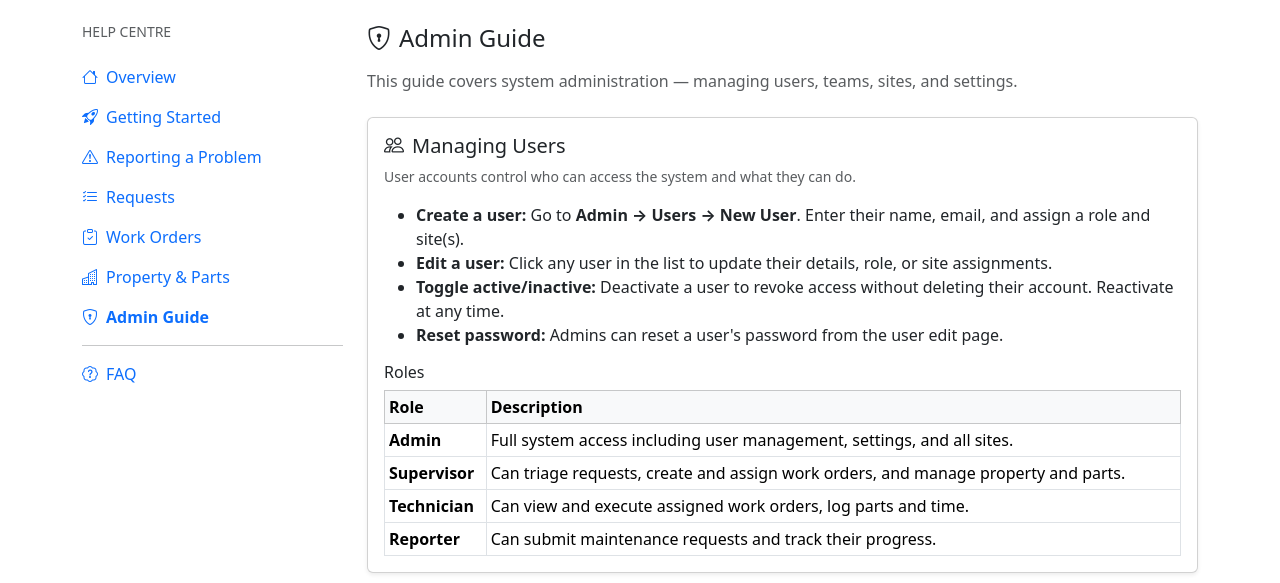
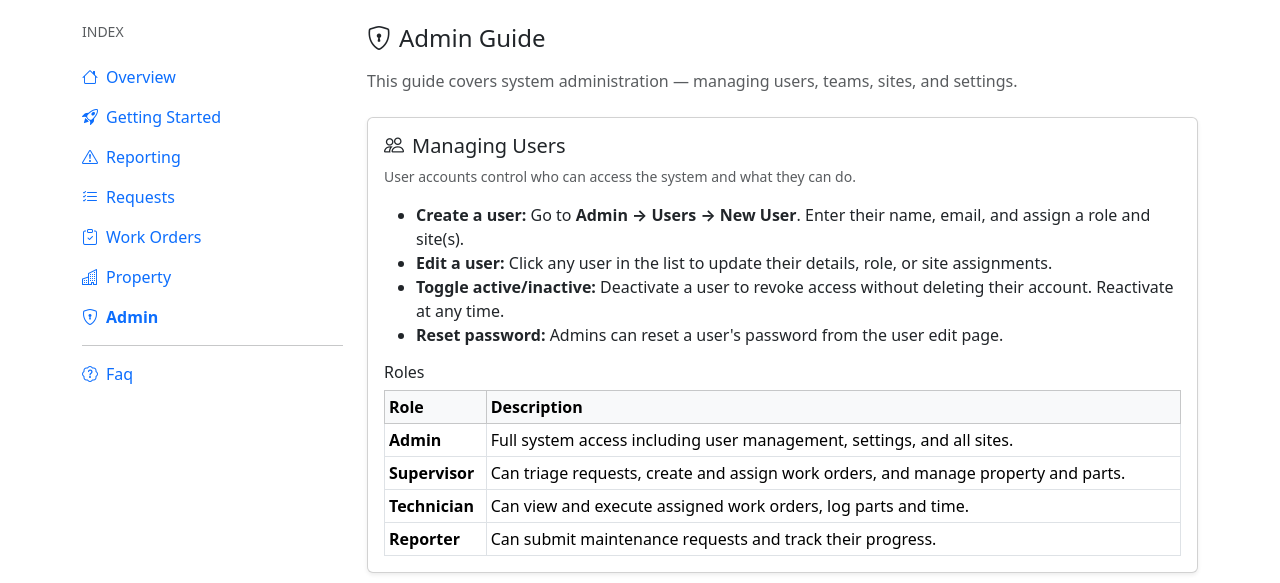
Before and after one commit to AmigoUK/CMMS, a Flask app: page /help/admin in a window 1280 px wide. Shown: the part 56-639 px from the top of the page. Run offline with Flask 3, Linux system fonts and the light colour scheme; a user stored in the database is signed in; tables that the repository leaves empty hold one stand-in row (values such as "Sample post").

Commit message:
Translate help sidebar navigation to use _() calls
All 25 hardcoded English strings in help sidebar replaced with
translation keys. Sidebar now displays in Polish when PL is active.
Covers: desktop sidebar, mobile dropdown, and footer.

Co-Authored-By: Claude Opus 4.6 (1M context) <noreply@anthropic.com>

```diff
--- a/templates/help/base_help.html
+++ b/templates/help/base_help.html
@@ -30,44 +30,44 @@
     {# Sidebar navigation — desktop #}
     <div class="col-lg-3 mb-4 d-none d-lg-block">
         <div class="position-sticky" style="top: 5rem;">
-            <h6 class="text-muted text-uppercase small mb-3">Help Centre</h6>
+            <h6 class="text-muted text-uppercase small mb-3">{{ _('ui.help.index') }}</h6>
             <nav class="nav flex-column">
                 <a class="nav-link px-0 {% if request.endpoint == 'help.index' %}fw-bold text-primary{% endif %}"
                    href="{{ url_for('help.index') }}">
-                    <i class="bi bi-house me-2"></i>Overview
+                    <i class="bi bi-house me-2"></i>{{ _('ui.help.overview') }}
                 </a>
                 <a class="nav-link px-0 {% if request.endpoint == 'help.getting_started' %}fw-bold text-primary{% endif %}"
                    href="{{ url_for('help.getting_started') }}">
-                    <i class="bi bi-rocket-takeoff me-2"></i>Getting Started
+                    <i class="bi bi-rocket-takeoff me-2"></i>{{ _('ui.help.getting_started') }}
                 </a>
                 <a class="nav-link px-0 {% if request.endpoint == 'help.reporting' %}fw-bold text-primary{% endif %}"
                    href="{{ url_for('help.reporting') }}">
-                    <i class="bi bi-exclamation-triangle me-2"></i>Reporting a Problem
+                    <i class="bi bi-exclamation-triangle me-2"></i>{{ _('ui.help.reporting') }}
                 </a>
                 <a class="nav-link px-0 {% if request.endpoint == 'help.requests_help' %}fw-bold text-primary{% endif %}"
                    href="{{ url_for('help.requests_help') }}">
-                    <i class="bi bi-list-check me-2"></i>Requests
+                    <i class="bi bi-list-check me-2"></i>{{ _('ui.help.requests') }}
                 </a>
                 {% if current_user.is_authenticated %}
                 <a class="nav-link px-0 {% if request.endpoint == 'help.work_orders' %}fw-bold text-primary{% endif %}"
                    href="{{ url_for('help.work_orders') }}">
-                    <i class="bi bi-clipboard-check me-2"></i>Work Orders
+                    <i class="bi bi-clipboard-check me-2"></i>{{ _('ui.help.work_orders') }}
                 </a>
                 <a class="nav-link px-0 {% if request.endpoint == 'help.property_help' %}fw-bold text-primary{% endif %}"
                    href="{{ url_for('help.property_help') }}">
-                    <i class="bi bi-buildings me-2"></i>Property &amp; Parts
+                    <i class="bi bi-buildings me-2"></i>{{ _('ui.help.property') }}
                 </a>
                 {% endif %}
                 {% if current_user.is_authenticated and current_user.is_admin %}
                 <a class="nav-link px-0 {% if request.endpoint == 'help.admin_guide' %}fw-bold text-primary{% endif %}"
                    href="{{ url_for('help.admin_guide') }}">
-                    <i class="bi bi-shield-lock me-2"></i>Admin Guide
+                    <i class="bi bi-shield-lock me-2"></i>{{ _('ui.help.admin') }}
                 </a>
                 {% endif %}
                 <hr class="my-2">
                 <a class="nav-link px-0 {% if request.endpoint == 'help.faq' %}fw-bold text-primary{% endif %}"
                    href="{{ url_for('help.faq') }}">
-                    <i class="bi bi-patch-question me-2"></i>FAQ
+                    <i class="bi bi-patch-question me-2"></i>{{ _('ui.help.faq') }}
                 </a>
             </nav>
         </div>
@@ -78,23 +78,23 @@
         <div class="dropdown">
             <button class="btn btn-outline-secondary w-100 d-flex justify-content-between align-items-center"
                     type="button" data-bs-toggle="dropdown">
-                <span><i class="bi bi-book me-2"></i>Help Navigation</span>
+                <span><i class="bi bi-book me-2"></i>{{ _('ui.help.navigation') }}</span>
                 <i class="bi bi-chevron-down"></i>
             </button>
             <ul class="dropdown-menu w-100">
-                <li><a class="dropdown-item" href="{{ url_for('help.index') }}"><i class="bi bi-house me-2"></i>Overview</a></li>
-                <li><a class="dropdown-item" href="{{ url_for('help.getting_started') }}"><i class="bi bi-rocket-takeoff me-2"></i>Getting Started</a></li>
-                <li><a class="dropdown-item" href="{{ url_for('help.reporting') }}"><i class="bi bi-exclamation-triangle me-2"></i>Reporting a Problem</a></li>
-                <li><a class="dropdown-item" href="{{ url_for('help.requests_help') }}"><i class="bi bi-list-check me-2"></i>Requests</a></li>
+                <li><a class="dropdown-item" href="{{ url_for('help.index') }}"><i class="bi bi-house me-2"></i>{{ _('ui.help.overview') }}</a></li>
+                <li><a class="dropdown-item" href="{{ url_for('help.getting_started') }}"><i class="bi bi-rocket-takeoff me-2"></i>{{ _('ui.help.getting_started') }}</a></li>
+                <li><a class="dropdown-item" href="{{ url_for('help.reporting') }}"><i class="bi bi-exclamation-triangle me-2"></i>{{ _('ui.help.reporting') }}</a></li>
+                <li><a class="dropdown-item" href="{{ url_for('help.requests_help') }}"><i class="bi bi-list-check me-2"></i>{{ _('ui.help.requests') }}</a></li>
                 {% if current_user.is_authenticated %}
-                <li><a class="dropdown-item" href="{{ url_for('help.work_orders') }}"><i class="bi bi-clipboard-check me-2"></i>Work Orders</a></li>
-                <li><a class="dropdown-item" href="{{ url_for('help.property_help') }}"><i class="bi bi-buildings me-2"></i>Property &amp; Parts</a></li>
+                <li><a class="dropdown-item" href="{{ url_for('help.work_orders') }}"><i class="bi bi-clipboard-check me-2"></i>{{ _('ui.help.work_orders') }}</a></li>
+                <li><a class="dropdown-item" href="{{ url_for('help.property_help') }}"><i class="bi bi-buildings me-2"></i>{{ _('ui.help.property') }}</a></li>
                 {% endif %}
                 {% if current_user.is_authenticated and current_user.is_admin %}
-                <li><a class="dropdown-item" href="{{ url_for('help.admin_guide') }}"><i class="bi bi-shield-lock me-2"></i>Admin Guide</a></li>
+                <li><a class="dropdown-item" href="{{ url_for('help.admin_guide') }}"><i class="bi bi-shield-lock me-2"></i>{{ _('ui.help.admin') }}</a></li>
                 {% endif %}
                 <li><hr class="dropdown-divider"></li>
-                <li><a class="dropdown-item" href="{{ url_for('help.faq') }}"><i class="bi bi-patch-question me-2"></i>FAQ</a></li>
+                <li><a class="dropdown-item" href="{{ url_for('help.faq') }}"><i class="bi bi-patch-question me-2"></i>{{ _('ui.help.faq') }}</a></li>
             </ul>
         </div>
     </div>
@@ -108,7 +108,7 @@
 
 {% if not current_user.is_authenticated %}
     </main>
-    <footer class="text-center text-muted py-3"><small>CMMS Help Centre</small></footer>
+    <footer class="text-center text-muted py-3"><small>CMMS {{ _('ui.help.index') }}</small></footer>
     <script src="https://cdn.jsdelivr.net/npm/bootstrap@5.3.3/dist/js/bootstrap.bundle.min.js"></script>
 </body>
 </html>
```
